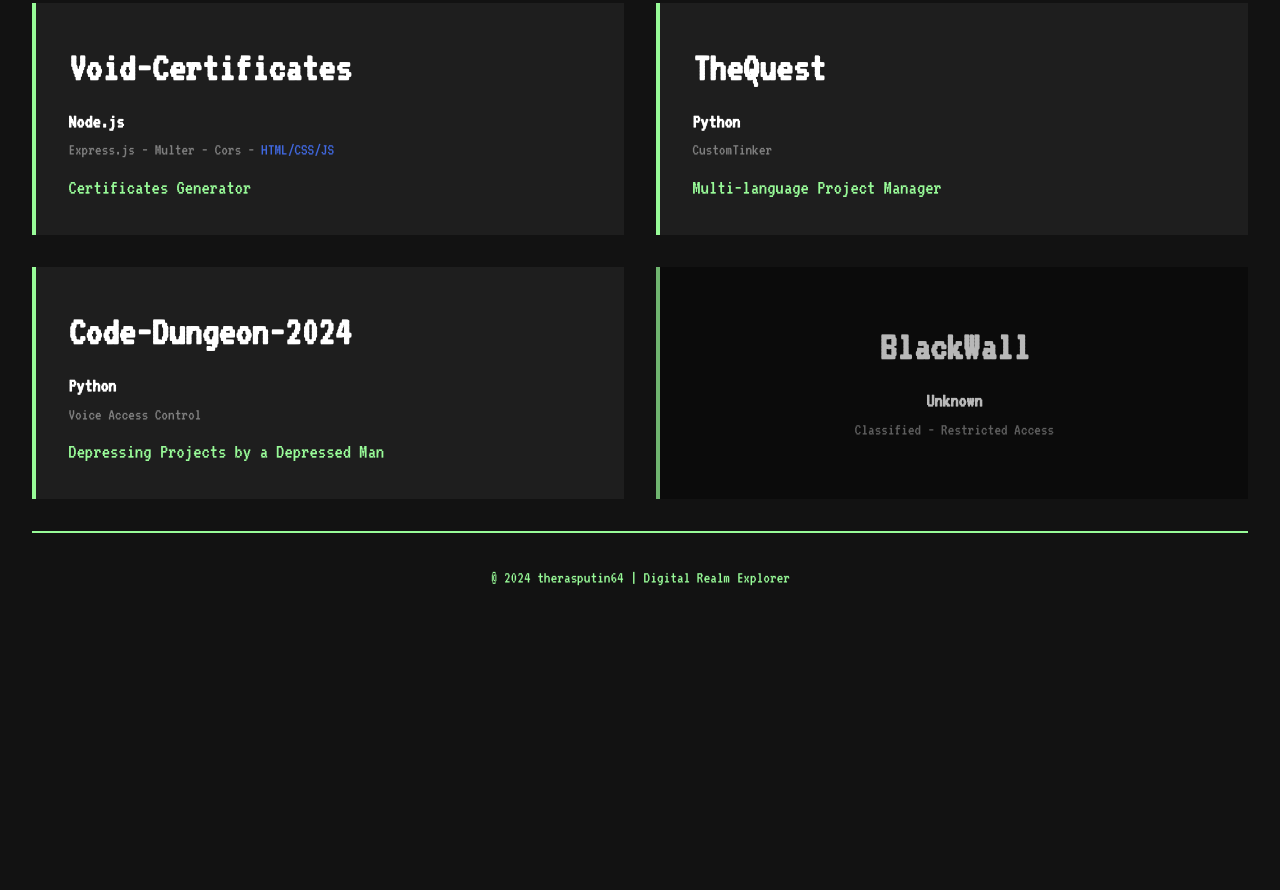
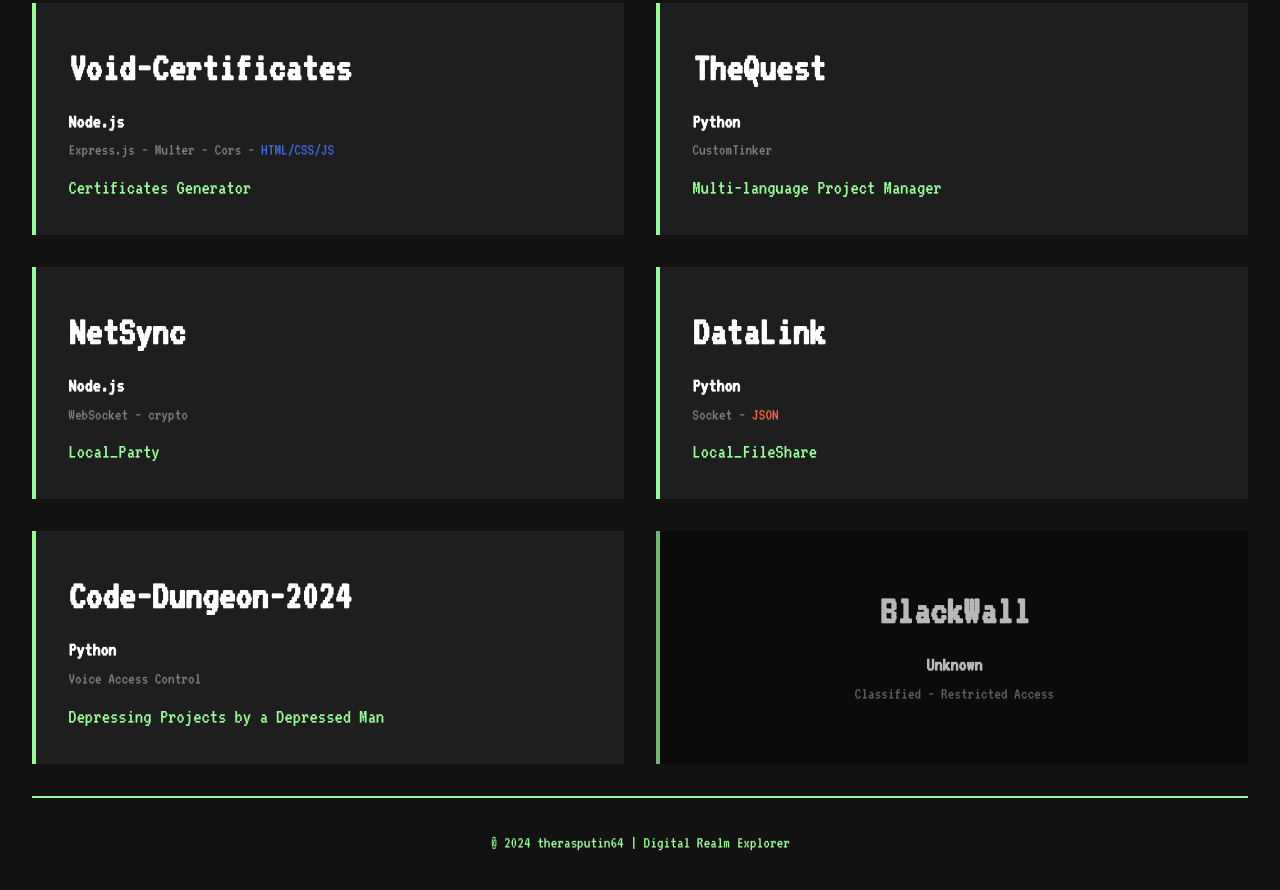
Before and after one commit to TheRasputin64/therasputin64.github.io, a plain HTML site: page index.html in a window 1280 px wide. Shown: the part 1059-1949 px from the top of the page. Before the commit the page ends 1714 px from the top, so only its background shows below. Drawn offline with Linux system fonts and the light colour scheme.

Commit message:
two projects

```diff
--- a/index.html
+++ b/index.html
@@ -117,6 +117,27 @@
 
             <div class="project-card">
                 <div>
+                    <h2 class="project-title">NetSync</h2>
+                    <p class="primary-lang">Node.js</p>
+                    <p class="secondary-langs">WebSocket - crypto</p>
+                </div>
+                <p class="project-description">Local_Party</p>
+            </div>
+
+            <div class="project-card">
+                <div>
+                    <h2 class="project-title">DataLink</h2>
+                    <p class="primary-lang">Python</p>
+                    <p class="secondary-langs">
+                        <span>Socket</span> -
+                        <span class="databases">JSON</span>
+                    </p>
+                </div>
+                <p class="project-description">Local_FileShare</p>
+            </div>
+
+            <div class="project-card">
+                <div>
                     <h2 class="project-title">Code-Dungeon-2024</h2>
                     <p class="primary-lang">Python</p>
                     <p class="secondary-langs">Voice Access Control</p>
```
